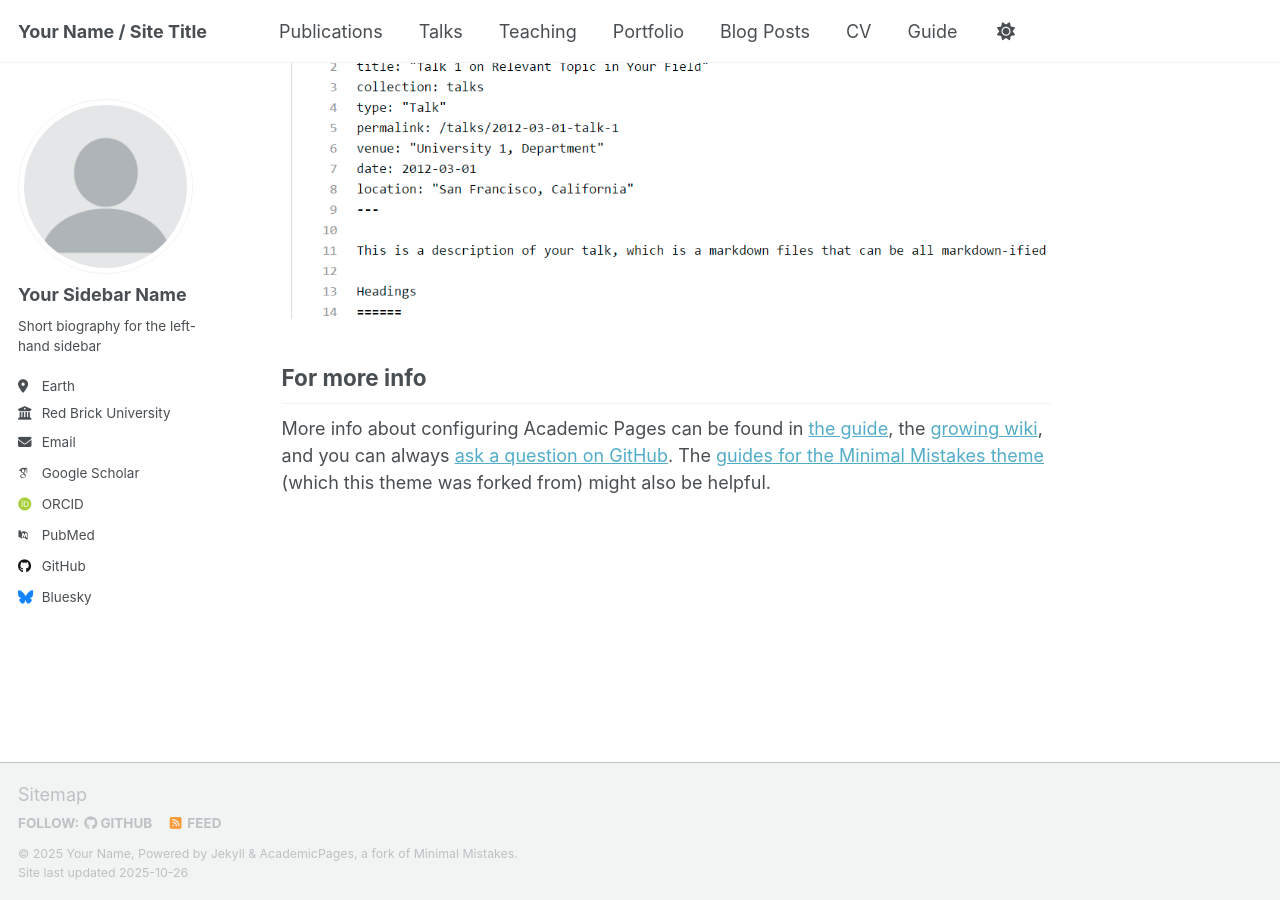
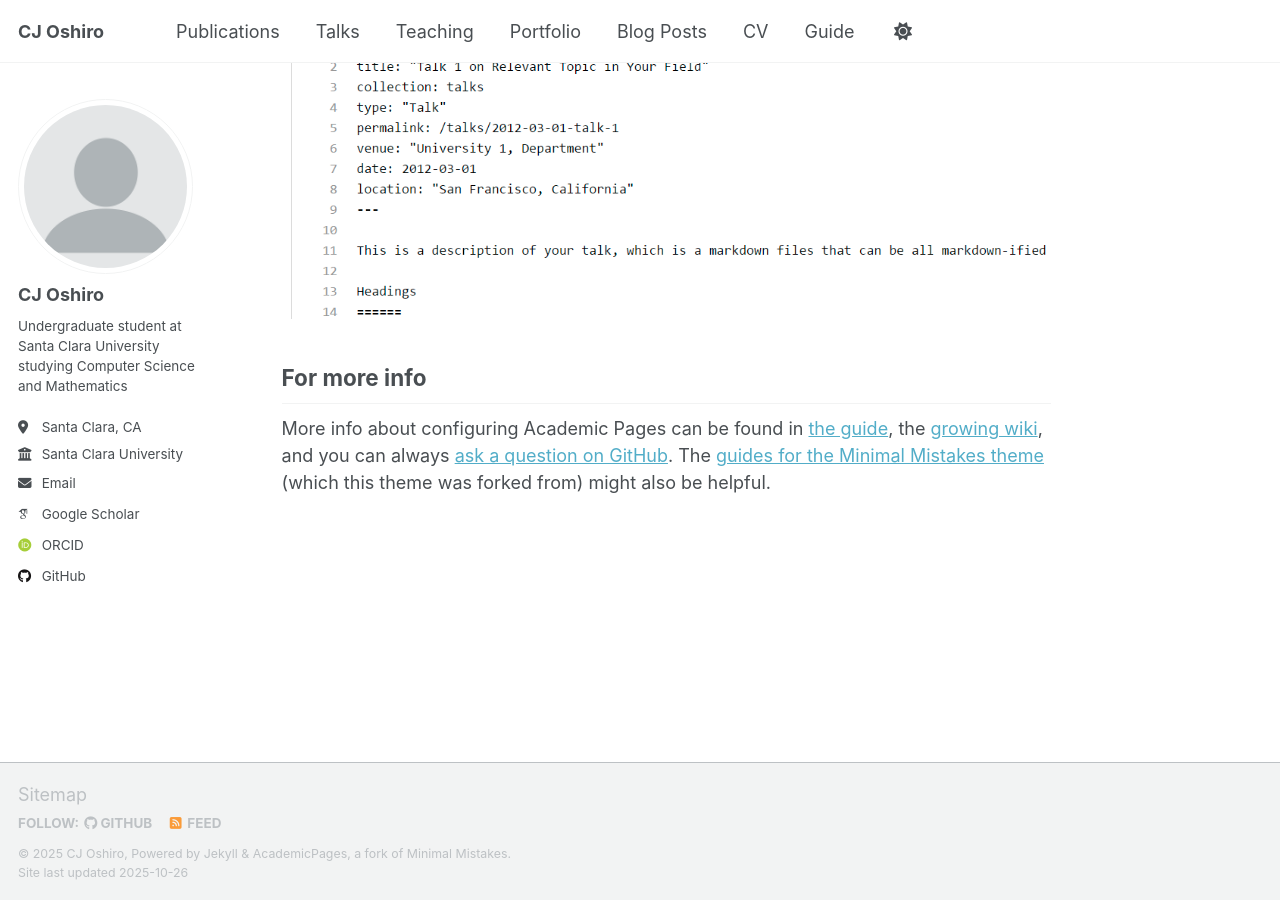
Before and after one commit to Cjoshiro/Cjoshiro.github.io, a Jekyll site: the page built from _pages/about.md, in a window 1280 px wide and 900 px high, scrolled down 2880 px. Built offline with Jekyll 4.4.1, drawn with Linux system fonts in a browser that asks for light colours; some web fonts are replaced; a script that is not in the unit is left out.

Commit message:
Started setup from the temlate.

```diff
--- a/_config.yml
+++ b/_config.yml
@@ -9,14 +9,14 @@
 # Basic Site Settings
 locale                   : "en-US"
 site_theme               : "default" # Currently available options are "default", "air"
-title                    : "Your Name / Site Title"
+title                    : "CJ Oshiro"
 title_separator          : "-"
-name                     : &name "Your Name"
-description              : &description "Your Name's academic portfolio"   # Update this with a general description of your site, this is the default if not overridden by a page
-url                      : https://academicpages.github.io # The base hostname & protocol for your site e.g. "https://[your GitHub username].github.io",
+name                     : &name "CJ Oshiro"
+description              : &description "CJ Oshiro's academic portfolio"   # Update this with a general description of your site, this is the default if not overridden by a page
+url                      : https://Cjoshiro.github.io # The base hostname & protocol for your site e.g. "https://[your GitHub username].github.io",
                                                            # or if you already have some other page hosted on Github then use "https://[your GitHub username].github.io/[Your Repo Name]"
 baseurl                  : "" # the subpath of your site, e.g. "/blog"
-repository               : "academicpages/academicpages.github.io"
+repository               : "Cjoshiro/Cjoshiro.github.io"
 
 # Site Author - The following control what appear as part of the author content on the side bar.
 #               If a field is blank the icon and link will not appear, otherwise it will be shown.
@@ -24,23 +24,23 @@ repository               : "academicpages/academicpages.github.io"
 author:
   # Biographic information
   avatar           : "profile.png"
-  name             : "Your Sidebar Name"
+  name             : "CJ Oshiro"
   pronouns         : # example: "she/her"
-  bio              : "Short biography for the left-hand sidebar"
-  location         : "Earth"
-  employer         : "Red Brick University"
+  bio              : "Undergraduate student at Santa Clara University studying Computer Science and Mathematics"
+  location         : "Santa Clara, CA"
+  employer         : "Santa Clara University"
   uri              : # URL
-  email            : "none@example.org"
+  email            : "coshiro@scu.edu"
 
   # Academic websites
   academia         : # URL
   arxiv            : # URL - Update with the correct link to your profile
-  googlescholar    : "https://scholar.google.com/citations?user=PS_CX0AAAAAJ"
+  googlescholar    : "https://scholar.google.com/citations?user=3t3UEF0AAAAJ&hl=en&authuser=3"
   inspire-hep      : # URL
   impactstory      : # URL
-  orcid            : "https://orcid.org/yourorcidurl"
+  orcid            : "https://orcid.org/0009-0005-8439-5680"
   semantic         : # URL
-  pubmed           : "https://www.ncbi.nlm.nih.gov/pubmed/?term=john+snow"
+  pubmed           : # URL
   researchgate     : # URL
   scopus           : # URL
 
@@ -48,13 +48,13 @@ author:
   bitbucket        : # Username - Update with your username on the site
   codepen          : # Username
   dribbble         : # Username
-  github           : "academicpages"
+  github           : "Cjoshiro"
   kaggle           : # Username
   stackoverflow    : # User number or user number and name (i.e., use "1" or "1/jeff-atwood")
 
   # Social media
   artstation       : # Username
-  bluesky          : "bsky.app" # Replace this with you Bluesky username
+  bluesky          : # Username # Replace this with you Bluesky username
   facebook         : # Username
   flickr           : # Username
   foursquare       : # Username
```
